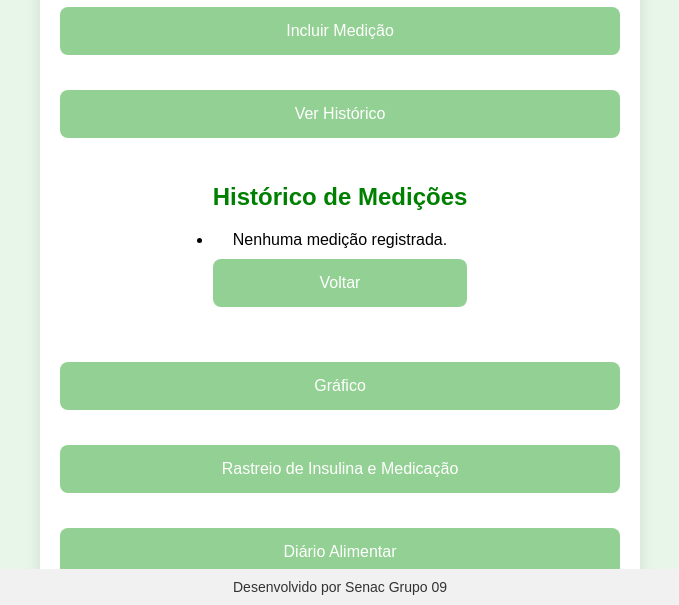
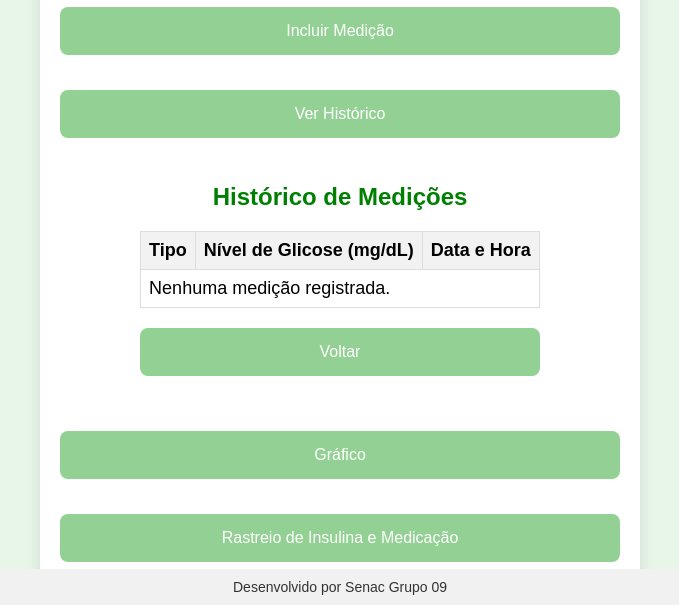
Before and after one commit to 228141/Aplicativo-Medicao-de-Glicose, a plain HTML site: page pages/page2.html in a window 1280 px wide. Both pictures are taken after a click on the button "Ver Histórico". Shown: the part 195-800 px from the top of the page, without its empty margins (300-979 px from the left). Drawn offline with nearby package versions, Linux system fonts and the light colour scheme.

Commit message:
Inserimos tabela no Histórico de medição

```diff
--- a/pages/page2.html
+++ b/pages/page2.html
@@ -48,7 +48,18 @@
             <section id="historico-medicoes" class="screen hidden">
                 <h2>Histórico de Medições</h2>
                 <main>
-                    <ul id="lista-historico"></ul> <!-- Aqui será exibido o histórico -->
+                    <table id="tabela-historico-medicoes">
+                        <thead>
+                            <tr>
+                                <th>Tipo</th>
+                                <th>Nível de Glicose (mg/dL)</th>
+                                <th>Data e Hora</th>
+                            </tr>
+                        </thead>
+                        <tbody id="lista-historico-medicoes">
+                            <!-- As medições serão inseridas aqui dinamicamente -->
+                        </tbody>
+                    </table>
                     <button class="option-btn" onclick="showScreen('menu-principal')">Voltar</button>
                 </main>
             </section>
--- a/pages/scriptspage2.js
+++ b/pages/scriptspage2.js
@@ -34,7 +34,7 @@ document.addEventListener('DOMContentLoaded', function() {
         resetForm.addEventListener('submit', handleResetPassword);
     }
 
-    // Event listener para o formulário de medição (page2.html)
+    // Event listener para o formulário de medição
     const measurementForm = document.getElementById('form-medicao');
     if (measurementForm) {
         measurementForm.addEventListener('submit', function(e) {
@@ -48,7 +48,7 @@ document.addEventListener('DOMContentLoaded', function() {
         });
     }
 
-    // Inicializa a última medição e histórico se estiver na page2.html
+    // Inicializa a última medição e histórico
     if (window.location.pathname.includes('page2.html')) {
         exibirUltimaMedicao();
 
@@ -103,20 +103,27 @@ function exibirUltimaMedicao() {
     }
 }
 
+
+// Função para exibir o histórico de medições em uma tabela
 function exibirHistoricoMedicoes() {
-    const listaHistorico = document.getElementById('lista-historico');
+    const listaHistorico = document.getElementById('lista-historico-medicoes');
     if (!listaHistorico) return;
 
-    listaHistorico.innerHTML = '';
-    const historico = JSON.parse(localStorage.getItem('medicoes')) || [];
+    const userEmail = localStorage.getItem('loggedInUser'); // Obtém o e-mail do usuário logado
+    listaHistorico.innerHTML = ''; // Limpa o conteúdo da tabela
+    const historico = JSON.parse(localStorage.getItem(userEmail + '-measurements')) || [];
 
     if (historico.length === 0) {
-        listaHistorico.innerHTML = '<li>Nenhuma medição registrada.</li>';
+        listaHistorico.innerHTML = '<tr><td colspan="3">Nenhuma medição registrada.</td></tr>';
     } else {
-        historico.forEach((medicao, index) => {
-            const item = document.createElement('li');
-            item.textContent = `Medição ${index + 1}: Glicose: ${medicao.nivelGlicose} mg/dL - Data: ${new Date(medicao.dataHora).toLocaleString()}`;
-            listaHistorico.appendChild(item);
+        historico.forEach((medicao) => {
+            const row = document.createElement('tr');
+            row.innerHTML = `
+                <td>Medição</td>
+                <td>${medicao.nivelGlicose} mg/dL</td>
+                <td>${new Date(medicao.dataHora).toLocaleString()}</td>
+            `;
+            listaHistorico.appendChild(row);
         });
     }
 }
--- a/pages/styles.css
+++ b/pages/styles.css
@@ -332,3 +332,21 @@ footer {
 .link-btn:hover {
     background-color: #45a049;
 }
+
+#tabela-historico-medicoes {
+    width: 100%;
+    border-collapse: collapse;
+    margin: 20px 0;
+    font-size: 18px;
+    text-align: left;
+}
+
+#tabela-historico-medicoes th, #tabela-historico-medicoes td {
+    border: 1px solid #ddd;
+    padding: 8px;
+}
+
+#tabela-historico-medicoes th {
+    background-color: #f2f2f2;
+    color: black;
+}
```
